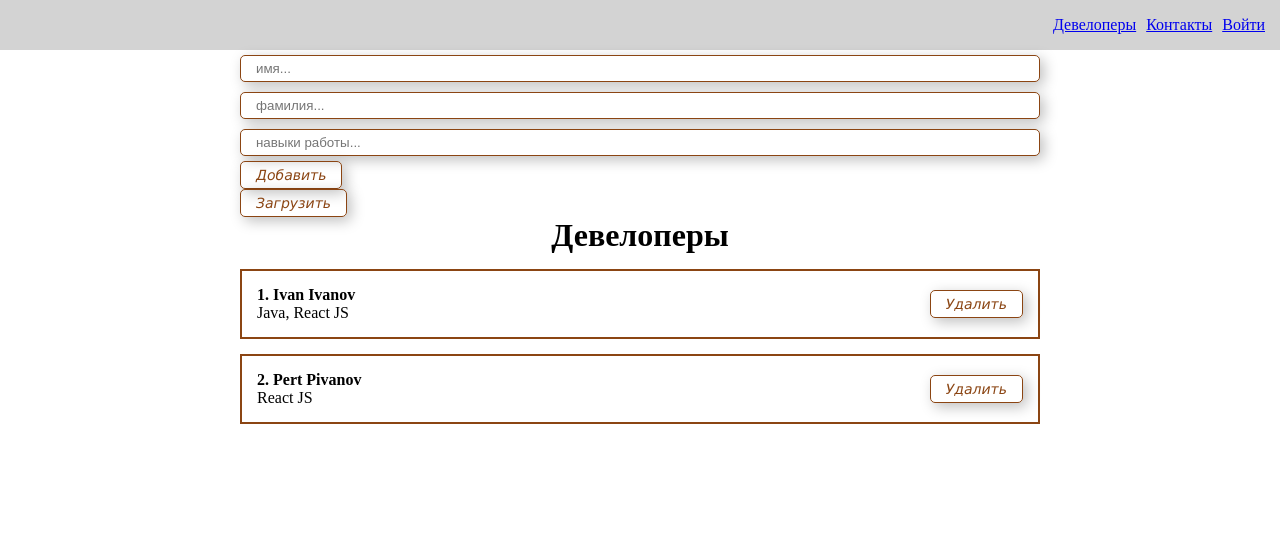
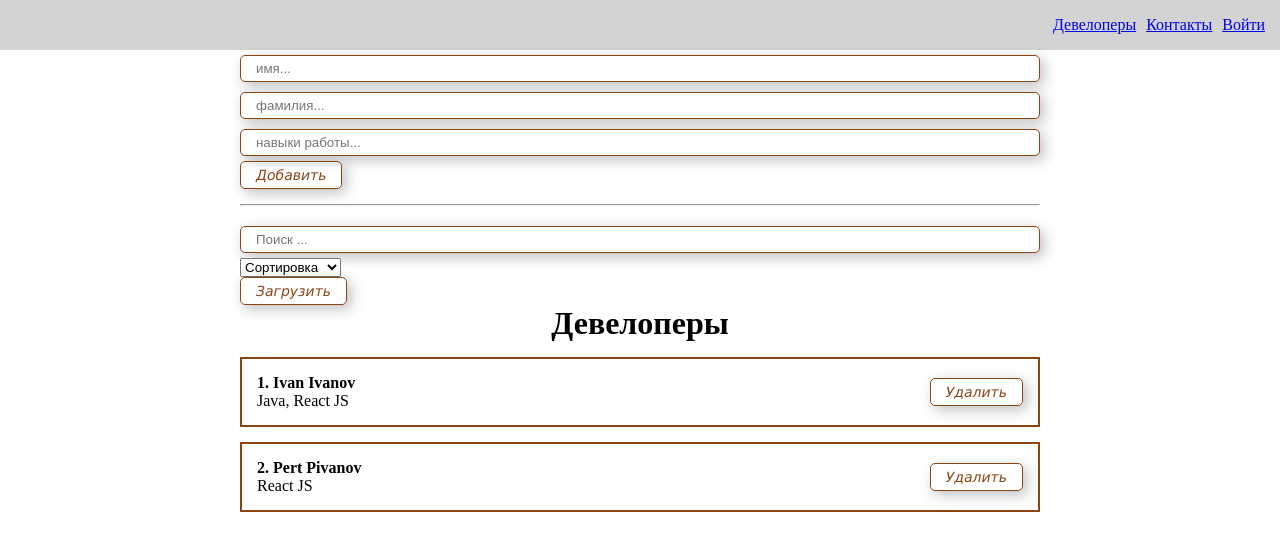
Before and after one commit to yasprog/test-springsec, a React (Create React App) app: page /developers in a window 1280 px wide. Shown: the top 550 px of the page. Built offline with nearby package versions, Linux system fonts and the light colour scheme.

Commit message:
Начало. Настроены поиск и сортировка через отдельный копмонент

```diff
--- a/src/API/PostService.js
+++ b/src/API/DeveloperService.js
@@ -2,7 +2,7 @@ import axios from "axios";
 import {useContext} from "react";
 import {AuthContext} from "../context";
 const serv = 'http://localhost:8080/'
-export default class PostService{
+export default class DeveloperService {
 
     static async getAllDev(props) {
         // const {token} = useContext(AuthContext)
--- /dev/null
+++ b/src/components/DeveloperFilter.jsx
@@ -0,0 +1,28 @@
+import MyInput from "./UI/input/MyInput";
+import MySelect from "./UI/select/MySelect";
+import React from "react";
+
+
+
+const DeveloperFilter = ({filter, setFilter}) => {
+    return (
+        <div>
+            <MyInput
+                placeholder="Поиск ..."
+                value={filter.query}
+                onChange={e => setFilter({...filter, query: e.target.value})}
+            />
+            <MySelect
+                value={filter.sort}
+                onChange={selectedSort => setFilter({...filter, sort: selectedSort})}
+                defaultValue="Сортировка"
+                option={[
+                    {value: 'firstName', name: 'По имени'},
+                    {value: 'lastName', name: 'По фамилии'}
+                ]}
+            />
+        </div>
+    );
+};
+
+export default DeveloperFilter;
--- /dev/null
+++ b/src/components/DeveloperForm.jsx
@@ -0,0 +1,43 @@
+import React, {useState} from 'react';
+import MyInput from "./UI/input/MyInput";
+import MyButton from "./UI/button/MyButton";
+
+// create - функция обратного вызова, созданная в Developers, для передачи нового девелопера отсюда в общий список
+const DeveloperForm = ({create}) => {
+    const [developer, setDeveloper] = useState({firstName: '', lastName: '', skills: ''})
+
+    const addNewDeveloper = (e) => {
+        e.preventDefault()
+        const newDeveloper = {
+            ...developer, id: Date.now()
+        }
+        create(newDeveloper) //передаем нового девелопера в общий список
+        setDeveloper({firstName: '', lastName: '', skills: ''})
+
+    }
+    return (
+
+            <form>
+                <MyInput
+                    value={developer.firstName}
+                    onChange={e => setDeveloper({...developer, firstName: e.target.value})}
+                    type="text" placeholder="имя..."
+                />
+                <MyInput
+                    value={developer.lastName}
+                    onChange={e => setDeveloper({...developer, lastName: e.target.value})}
+                    type="text" placeholder="фамилия..."
+                />
+                <MyInput
+                    value={developer.skills}
+                    onChange={e  => setDeveloper({...developer, skills: e.target.value})}
+                    type="text" placeholder="навыки работы..."
+
+                />
+                <MyButton onClick={addNewDeveloper}>Добавить</MyButton>
+            </form>
+
+    );
+};
+
+export default DeveloperForm;
--- a/src/components/DeveloperItem.jsx
+++ b/src/components/DeveloperItem.jsx
@@ -11,7 +11,8 @@ const DeveloperItem = (props) => {
                 </div>
             </div>
             <div className="developer__btn">
-                <MyButton>Удалить</MyButton>
+                <MyButton onClick={() => {props.remove(props.developer)}}>Удалить</MyButton>
+                 {/*из props получаем функцию удаления и текущего девелопера*/}
             </div>
         </div>
     );
--- a/src/components/DeveloperList.jsx
+++ b/src/components/DeveloperList.jsx
@@ -1,13 +1,14 @@
 import React from 'react';
 import DeveloperItem from "./DeveloperItem";
 
-
-const DeveloperList = ({developers, title}) => {
+//получаем список девелоперов, заголовок списка, функцию (обратного вызова) удаления
+const DeveloperList = ({developers, title, remove}) => {
     return (
         <div>
             <h1 style={{textAlign: "center"}}>{title}</h1>
             {developers.map((developer, index) =>
-                <DeveloperItem number={index + 1} developer={developer} key={developer.id}/>
+                <DeveloperItem remove={remove} number={index + 1} developer={developer} key={developer.id}/>
+                // remove={remove} передаем эту функцию дальше вниз
             )}
         </div>
     );
--- /dev/null
+++ b/src/components/UI/select/MySelect.jsx
@@ -0,0 +1,21 @@
+import React from 'react';
+
+//принимает массив опций, на основании которого в список будут добавляться пункты
+const MySelect = ({option, defaultValue, value, onChange}) => {
+    return (
+        <select
+            value={value}
+            onChange={event => onChange(event.target.value)}
+
+        >
+            <option disabled value="">{defaultValue}</option>
+            {option.map(option =>
+                <option  key={option.value} value={option.value}>
+                    {option.name}
+                </option>
+            )}
+        </select>
+    );
+};
+
+export default MySelect;
--- a/src/pages/Developers.jsx
+++ b/src/pages/Developers.jsx
@@ -1,15 +1,17 @@
-import React, {useContext, useState} from 'react';
+import React, {useContext, useMemo, useState} from 'react';
 import MyButton from "../components/UI/button/MyButton";
 import DeveloperItem from "../components/DeveloperItem";
 import DeveloperList from "../components/DeveloperList";
 import MyInput from "../components/UI/input/MyInput";
 import {AuthContext} from "../context";
-import PostService from "../API/PostService";
+import DeveloperService from "../API/DeveloperService";
+import DeveloperForm from "../components/DeveloperForm";
+import MySelect from "../components/UI/select/MySelect";
+import DeveloperFilter from "../components/DeveloperFilter";
 
 const Developers = () => {
     const {token, setToken} = useContext(AuthContext)
-    const [developer, setDeveloper] = useState({firstName: '', lastName: '', skills: ''})
-
+    console.log('из контекста')
     console.log(token)
     const [developers, setDevelopers] = useState([{
         firstName: "Ivan",
@@ -26,40 +28,63 @@ const Developers = () => {
 
     const getDevelopers = async event => {
         event.preventDefault()
-        console.log(await PostService.getAllDev(token))
+        console.log(await DeveloperService.getAllDev(token))
 
     }
 
-    const addNewDeveloper = (e) => {
-        e.preventDefault()
+    // const [selectedSort, setSelectedSort] = useState('')
+    // const [searchQuery, setSearchQuery] = useState('') //поисковая строка
 
-        setDevelopers([...developers, {...developer, id: Date.now()}])
-        setDeveloper({firstName: '', lastName: '', skills: ''})
+    const [filter, setFilter] = useState({sort: '', query: ''}) //режим сортировки и поисковая строка
+
+
+    const sortedDevelopers = useMemo(()=> {
+        if (filter.sort) {
+            return [...developers].sort((a, b) => a[filter.sort].localeCompare(b[filter.sort]))
+        }
+        return developers
+    }, [filter.sort, developers])
+
+    const sortedAndSeacrhedDevelopers = useMemo(() => {
+        return sortedDevelopers.filter(developer => developer.firstName.toLowerCase().includes(filter.query.toLowerCase()) || developer.lastName.toLowerCase().includes(filter.query.toLowerCase()))
+    }, [filter.query, sortedDevelopers])
+
+    //функция обратного вызова
+    //ожидает на вход нового созданного девелопера,
+    // и добавляет его в список
+    const createDeveloper = (newDeveloper) => {
+        setDevelopers([...developers, newDeveloper])
+    }
+
+    //Получаем девелопера из дочернего компонента
+    //filter возвращает новый массив, отфильтрованный по какому-то условию
+    const removeDeveloper = (developer) => {
+        setDevelopers(developers.filter(d => d.id != developer.id))
 
     }
+
+
+
     return (
         <div className="Dev">
-            <form>
-                <MyInput
-                    value={developer.firstName}
-                    onChange={e => setDeveloper({...developer, firstName: e.target.value})}
-                    type="text" placeholder="имя..."
-                />
-                <MyInput
-                    value={developer.lastName}
-                    onChange={e => setDeveloper({...developer, lastName: e.target.value})}
-                    type="text" placeholder="фамилия..."
-                />
-                <MyInput
-                    value={developer.skills}
-                    onChange={e  => setDeveloper({...developer, skills: e.target.value})}
-                    type="text" placeholder="навыки работы..."
+            {/*передаем в компонент функцию обратного вызова*/}
+            <DeveloperForm create={createDeveloper}/>
+            <hr style={{margin: '15px 0'}}/>
+           <DeveloperFilter
+               filter={filter}
+               setFilter={setFilter}/>
 
-                />
-                <MyButton onClick={addNewDeveloper}>Добавить</MyButton>
-            </form>
             <MyButton onClick={getDevelopers}>Загрузить</MyButton>
-            <DeveloperList developers={developers} title="Девелоперы"/>
+            {sortedAndSeacrhedDevelopers.length !== 0
+                ?
+                <DeveloperList remove={removeDeveloper} developers={sortedAndSeacrhedDevelopers} title="Девелоперы"/>
+                :
+                <h1 style={{textAlign: "center"}}>
+                    Девелоперы не найдены
+                </h1>
+
+            }
+
         </div>
     );
 };
--- a/src/pages/Login.jsx
+++ b/src/pages/Login.jsx
@@ -2,7 +2,7 @@ import React, {useContext, useState} from 'react';
 import MyInput from "../components/UI/input/MyInput";
 import MyButton from "../components/UI/button/MyButton";
 import {AuthContext} from "../context";
-import PostService from "../API/PostService";
+import DeveloperService from "../API/DeveloperService";
 
 const Login = () => {
     const[user, setUser] = useState({email: 'admin@mail.com', password:'admin'}) //объект user, поля инициализируем пустыми строками
@@ -13,10 +13,11 @@ const Login = () => {
         // formDataLogin.forEach(function(value, key){
         //     objectUser[key] = value;
         console.log(user)
-        const response = await PostService.getToken(user).then(data => {
+        const response = await DeveloperService.getToken(user).then(data => {
             setToken(data.data.token)
-            localStorage.setItem("token", JSON.stringify(data.data.token))
-            console.log(JSON.stringify(data.data.token))
+            localStorage.setItem('token', data.data.token)
+            console.log(data.data.token)
+            console.log('выше респонс')
         });
 
 
```
